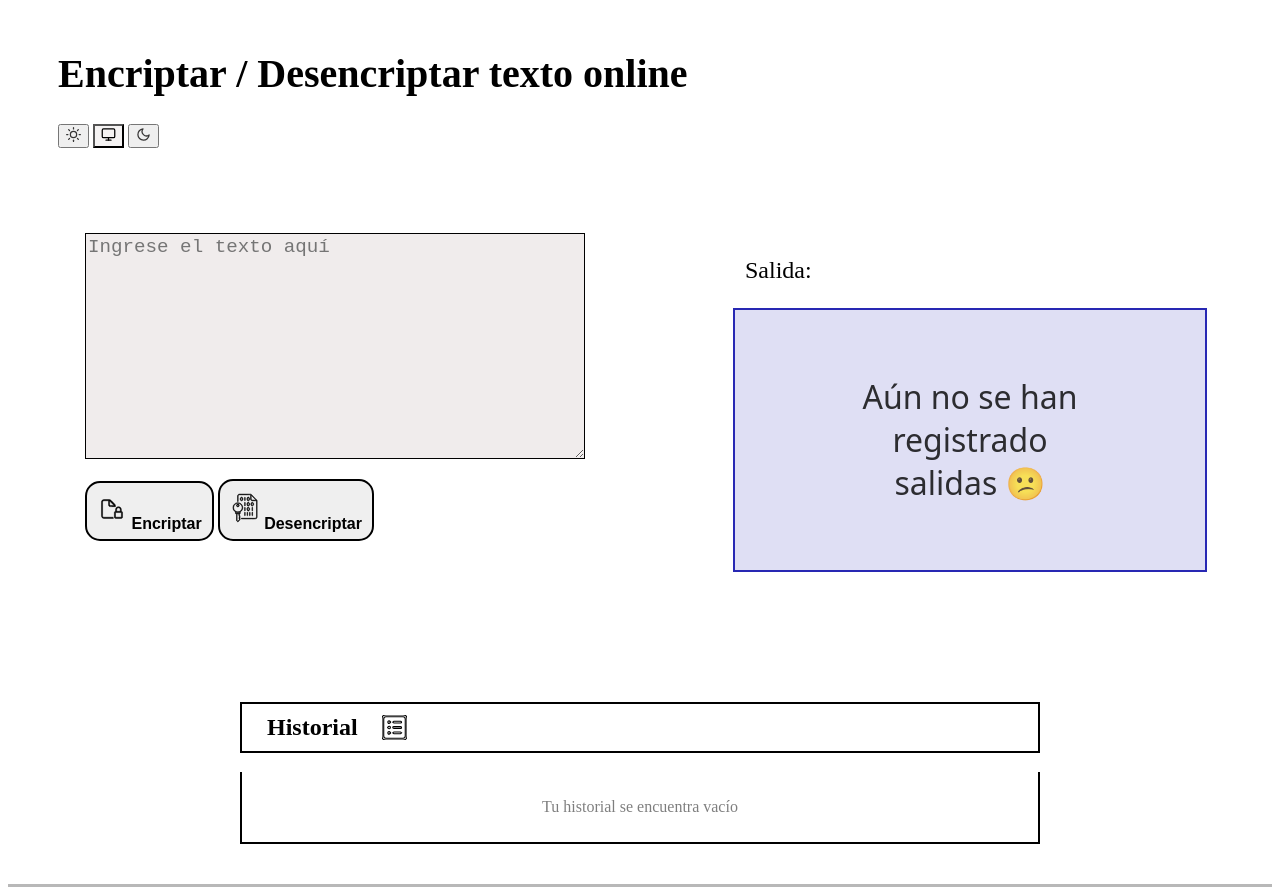
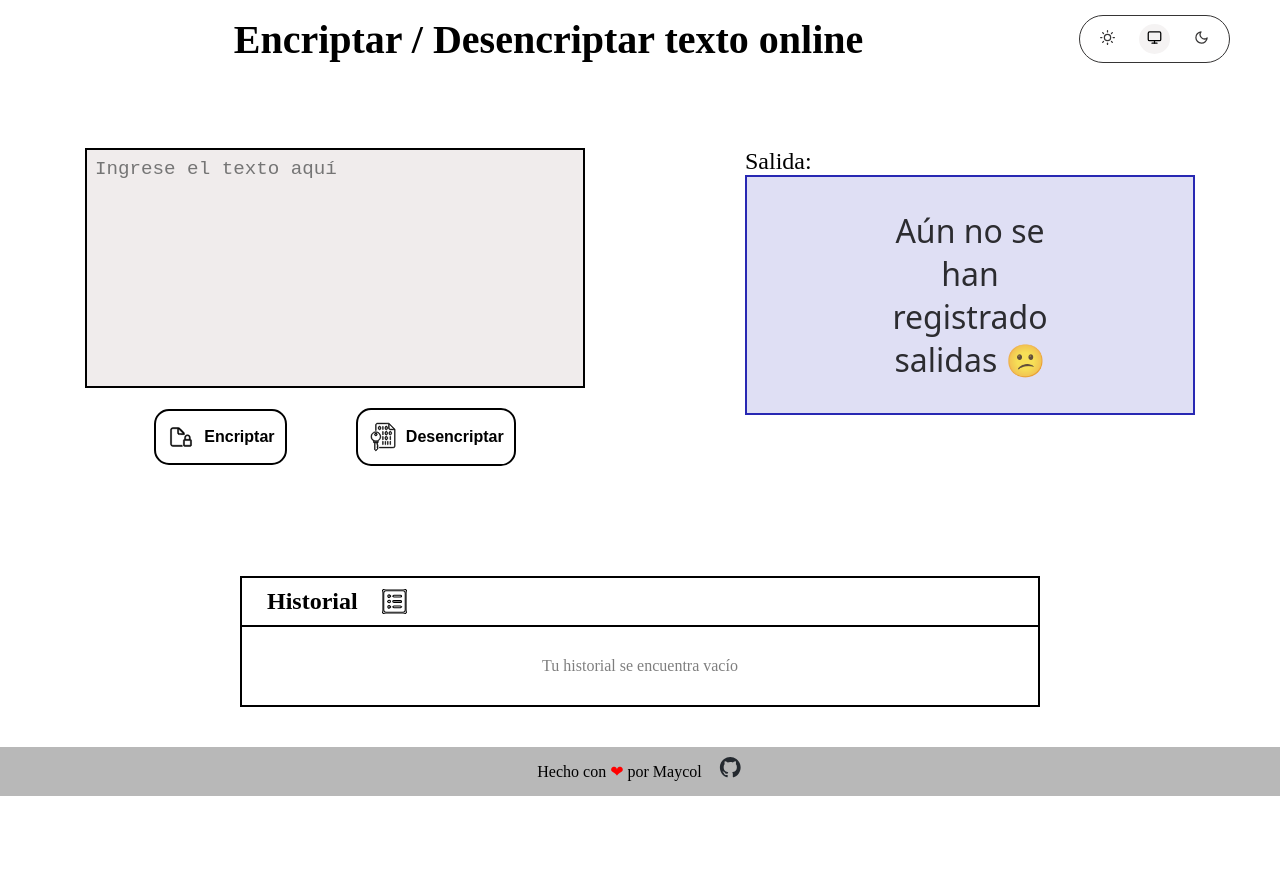
Before and after one commit to MikeVM97/Encrypter-Challenge, a plain HTML site: page index.html in a window 1280 px wide. Shown: the top 887 px of the page. After the commit the page ends 800 px from the top, so only its background shows below. Drawn offline with Linux system fonts and the light colour scheme; a web font is replaced by a local one.

Commit message:
tailwind removed, new styles added

```diff
--- a/css/light-theme.css
+++ b/css/light-theme.css
@@ -6,7 +6,7 @@ div.themes-container {
   stroke: rgb(54, 53, 53);
 }
 
-.btn-theme:hover svg {
+.btn-theme:not(.selected):hover svg {
   stroke: rgb(0, 0, 0);
 }
 
--- a/css/responsive.css
+++ b/css/responsive.css
@@ -1,35 +1,73 @@
 @import url("https://fonts.googleapis.com/css2?family=Honk:MORF@15&family=Laila&display=swap");
 
+/* GLOBAL STYLES */
+* {
+  margin: 0;
+  padding: 0;
+  box-sizing: border-box;
+}
+
+button {
+  border-width: 0px;
+  background-color: transparent;
+  cursor: pointer;
+}
+
+ul,
+ol {
+  list-style: none;
+}
+
+/* HEADING */
 header {
+  display: flex;
+  flex-direction: column;
+  justify-content: center;
+  align-items: center;
   column-gap: 1rem;
+  row-gap: 20px;
+  padding: 10px;
+}
+
+h1 {
+  text-align: center;
+  width: 100%;
+  font-size: 1.5rem;
+}
+
+/* MAIN */
+div.themes-container {
+  display: flex;
+  flex-direction: row;
+  column-gap: 1rem;
+  border-width: 1px;
+  border-style: solid;
+  border-radius: 9999px;
+  width: fit-content;
+  padding: 8px 12px;
+}
+
+div.themes-container button {
+  border-radius: 50%;
+  padding: 6px 8px;
+  border-style: solid;
+  border-width: 0px;
+  background-color: transparent;
+}
+
+.btn-theme:not(.selected):hover svg {
+  stroke-width: 3px;
 }
 
 main {
   padding: 30px 10px;
   display: flex;
+  flex-direction: row;
+  justify-content: center;
   align-items: start;
-  justify-content: center;
-  flex-direction: row;
   column-gap: 5rem;
   row-gap: 5rem;
   flex-wrap: wrap;
-}
-
-textarea {
-  font-size: 1.2rem;
-}
-
-textarea::placeholder {
-  font-size: 1.2rem;
-}
-
-div.cta-buttons button {
-  padding: 2px;
-  font-size: 0.85rem;
-  font-weight: 700;
-  border-radius: 15px;
-  border-style: solid;
-  border-width: 2px;
 }
 
 div.hero-section {
@@ -37,21 +75,42 @@ div.hero-section {
   flex-direction: column;
   justify-content: center;
   row-gap: 20px;
-  width: 500px;
+  flex-basis: 500px;
 }
 
-div.themes-container {
-  flex-direction: row;
+textarea {
+  font-size: 1.2rem;
+  border-width: 2px;
+  border-style: solid;
+  resize: none;
+  padding: 8px;
+  width: 100%;
 }
 
-h1 {
-  font-size: 1.5rem;
+textarea::placeholder {
+  font-size: 1.2rem;
 }
 
-header {
-  flex-direction: column;
-  row-gap: 20px;
-  padding: 10px;
+div.cta-buttons {
+  display: flex;
+  justify-content: space-evenly;
+  align-items: center;
+  width: 100%;
+}
+
+div.cta-buttons button {
+  background-color: transparent;
+  cursor: pointer;
+  padding: 2px;
+  font-size: 0.85rem;
+  font-weight: 700;
+  border-radius: 15px;
+  border-style: solid;
+  border-width: 2px;
+  display: flex;
+  justify-content: center;
+  align-items: center;
+  column-gap: 8px;
 }
 
 aside {
@@ -85,6 +144,7 @@ div.output {
   padding: 10px;
   overflow-y: auto;
   word-wrap: break-word;
+  /* border: none; */
 }
 
 div.output p.value {
@@ -92,7 +152,7 @@ div.output p.value {
 }
 
 div.output p.nothing {
-  width: 50%;
+  width: 80%;
   text-align: center;
   /* opacity: 0.5; */
   user-select: none;
@@ -138,7 +198,7 @@ section div#history:has(p.empty) {
 section div p.empty {
   text-align: center;
   opacity: 0.5;
-  user-select: none;
+  padding: 20px 0;
   width: 35%;
 }
 
@@ -175,7 +235,7 @@ section div ul li details summary {
 
 section div ul li button {
   position: absolute;
-  top: 3px;
+  top: 0px;
   right: 5px;
 }
 
@@ -185,7 +245,8 @@ section div ul li details div {
 
 section div ul li details div hr {
   background-color: red;
-  height: 2px;
+  height: 1px;
+  border: none;
 }
 
 section div ul li details div p strong {
@@ -248,6 +309,10 @@ footer {
     padding: 50px 25px;
   }
 
+  div.output p.nothing {
+    width: 50%;
+  }
+
   aside button {
     font-size: 1.15rem;
   }
```
